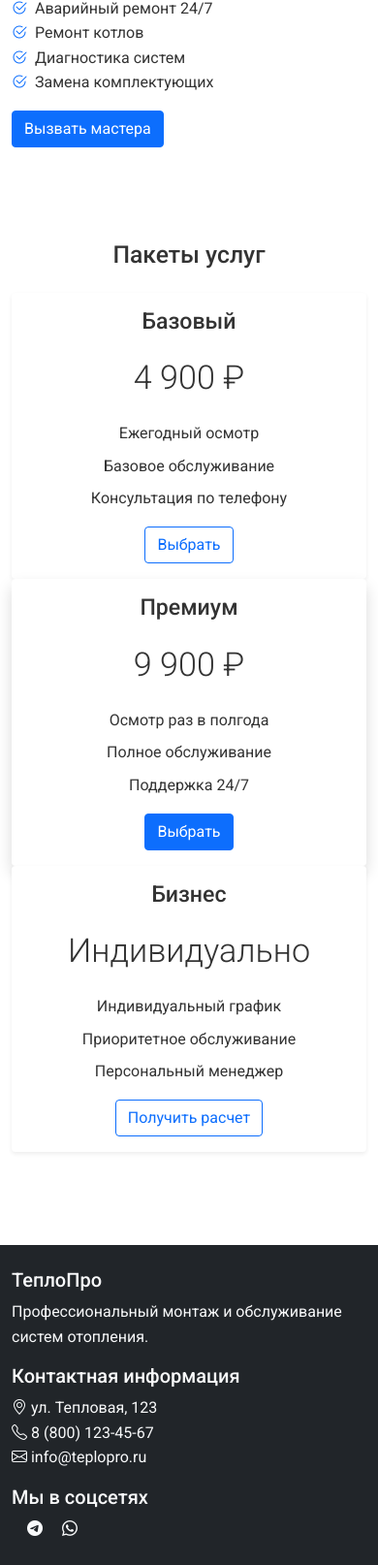
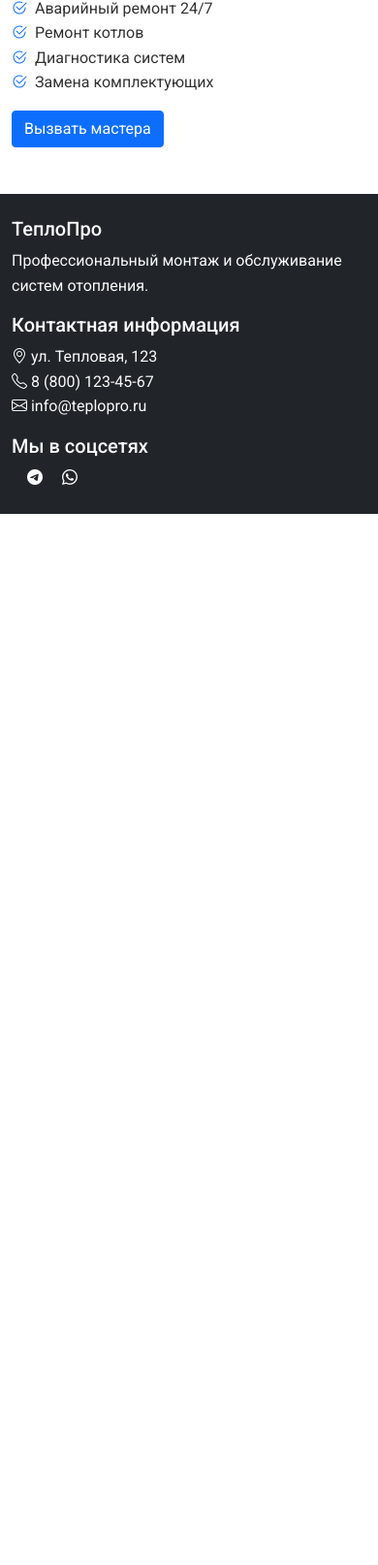
Before and after one commit to DmitryStitch/SiteOtoplenie, a Flask app: page /services in a window 390 px wide. Shown: the part 1767-3381 px from the top of the page at 97% size. After the commit the page ends 2297 px from the top, so only its background shows below. Run offline with Flask 3, Linux system fonts and the light colour scheme; some libraries are stand-ins or nearby versions.

Commit message:
Agent query: Я добавил векторные изображения (SVG) для всех секций сайта. Как выглядят новые изображения? Они соответствуют тематике монтажа отопления?
Replace JPG images with SVG images throughout the website to improve loading speed and responsiveness.

Screenshot: https://storage.googleapis.com/screenshot-production-us-central1/1594a4d9-6685-42fd-935e-ceaa3bfe1e41/8df9aaa1-5637-4480-8e68-1f0de16aee74.jpg

```diff
--- a/templates/services.html
+++ b/templates/services.html
@@ -6,7 +6,7 @@
 
     <div class="row mb-5">
         <div class="col-md-6">
-            <img src="/static/img/radiator-installation.jpg" alt="Монтаж радиаторов отопления" class="img-fluid rounded shadow">
+            <img src="/static/img/radiator-installation.svg" alt="Монтаж радиаторов отопления" class="img-fluid rounded shadow">
         </div>
         <div class="col-md-6">
             <h2>Монтаж систем отопления</h2>
@@ -23,7 +23,7 @@
 
     <div class="row mb-5">
         <div class="col-md-6 order-md-2">
-            <img src="/static/img/boiler-maintenance.jpg" alt="Обслуживание котельного оборудования" class="img-fluid rounded shadow">
+            <img src="/static/img/boiler-maintenance.svg" alt="Обслуживание котельного оборудования" class="img-fluid rounded shadow">
         </div>
         <div class="col-md-6 order-md-1">
             <h2>Техническое обслуживание</h2>
@@ -40,7 +40,7 @@
 
     <div class="row mb-5">
         <div class="col-md-6">
-            <img src="/static/img/heating-repair.jpg" alt="Ремонт котельного оборудования" class="img-fluid rounded shadow">
+            <img src="/static/img/heating-repair.svg" alt="Ремонт котельного оборудования" class="img-fluid rounded shadow">
         </div>
         <div class="col-md-6">
             <h2>Ремонт и диагностика</h2>
@@ -54,53 +54,5 @@
             <a href="{{ url_for('contacts') }}" class="btn btn-primary">Вызвать мастера</a>
         </div>
     </div>
-
-    <div class="pricing py-5">
-        <h2 class="text-center mb-4">Пакеты услуг</h2>
-        <div class="row">
-            <div class="col-md-4">
-                <div class="card border-0 shadow-sm h-100">
-                    <div class="card-body text-center">
-                        <h3 class="card-title">Базовый</h3>
-                        <div class="display-4 my-4">4 900 ₽</div>
-                        <ul class="list-unstyled">
-                            <li class="mb-2">Ежегодный осмотр</li>
-                            <li class="mb-2">Базовое обслуживание</li>
-                            <li class="mb-2">Консультация по телефону</li>
-                        </ul>
-                        <a href="{{ url_for('contacts') }}" class="btn btn-outline-primary">Выбрать</a>
-                    </div>
-                </div>
-            </div>
-            <div class="col-md-4">
-                <div class="card border-0 shadow h-100">
-                    <div class="card-body text-center">
-                        <h3 class="card-title">Премиум</h3>
-                        <div class="display-4 my-4">9 900 ₽</div>
-                        <ul class="list-unstyled">
-                            <li class="mb-2">Осмотр раз в полгода</li>
-                            <li class="mb-2">Полное обслуживание</li>
-                            <li class="mb-2">Поддержка 24/7</li>
-                        </ul>
-                        <a href="{{ url_for('contacts') }}" class="btn btn-primary">Выбрать</a>
-                    </div>
-                </div>
-            </div>
-            <div class="col-md-4">
-                <div class="card border-0 shadow-sm h-100">
-                    <div class="card-body text-center">
-                        <h3 class="card-title">Бизнес</h3>
-                        <div class="display-4 my-4">Индивидуально</div>
-                        <ul class="list-unstyled">
-                            <li class="mb-2">Индивидуальный график</li>
-                            <li class="mb-2">Приоритетное обслуживание</li>
-                            <li class="mb-2">Персональный менеджер</li>
-                        </ul>
-                        <a href="{{ url_for('contacts') }}" class="btn btn-outline-primary">Получить расчет</a>
-                    </div>
-                </div>
-            </div>
-        </div>
-    </div>
 </div>
 {% endblock %}
```
Also changed, not shown: templates/index.html (+7 -7 lines), static/img/boiler-maintenance.svg (added), static/img/boiler-room.svg (added), static/img/floor-heating.svg (added), static/img/heating-repair.svg (added), static/img/heating-system-hero.svg (added), static/img/modern-radiator.svg (added), static/img/radiator-installation.svg (added).
